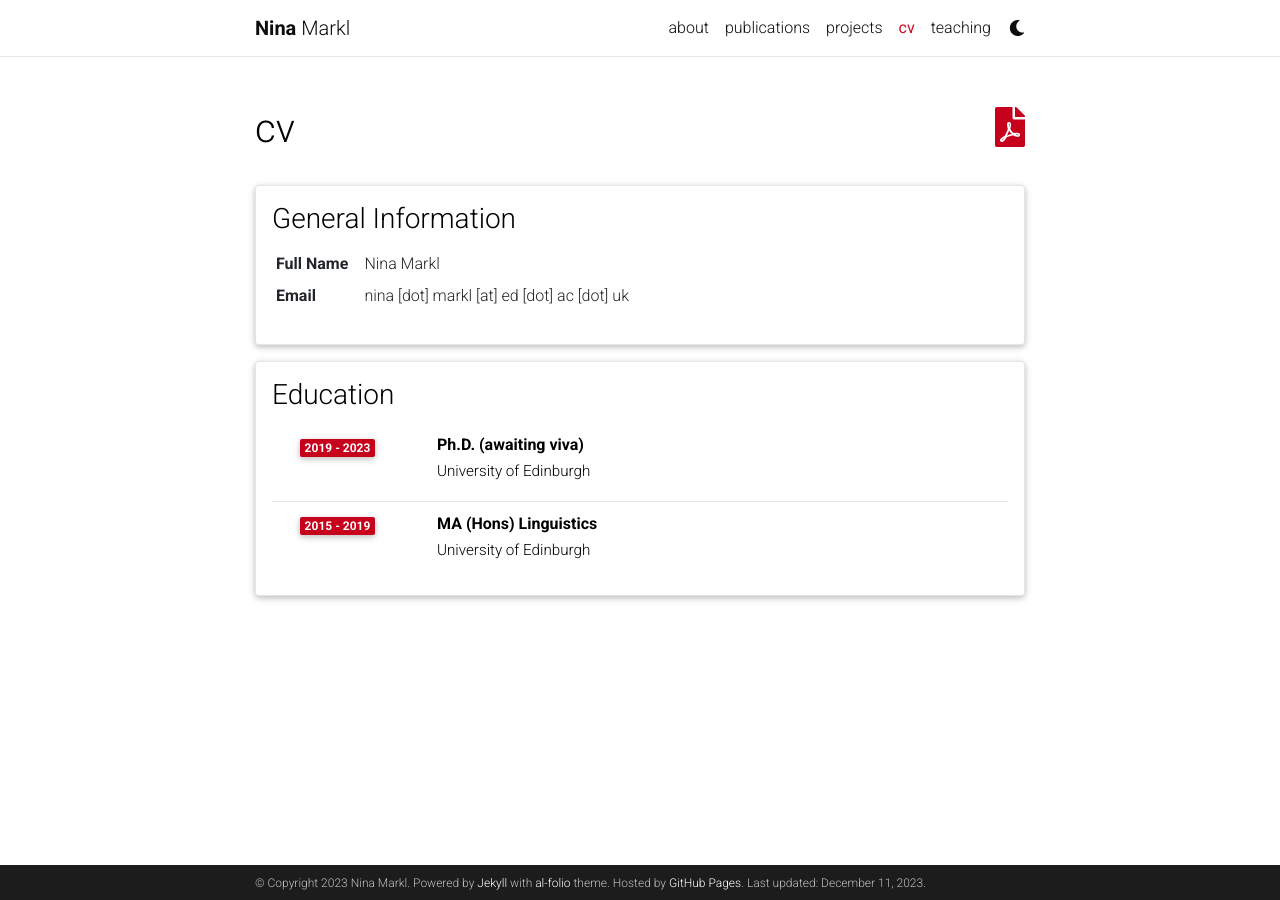
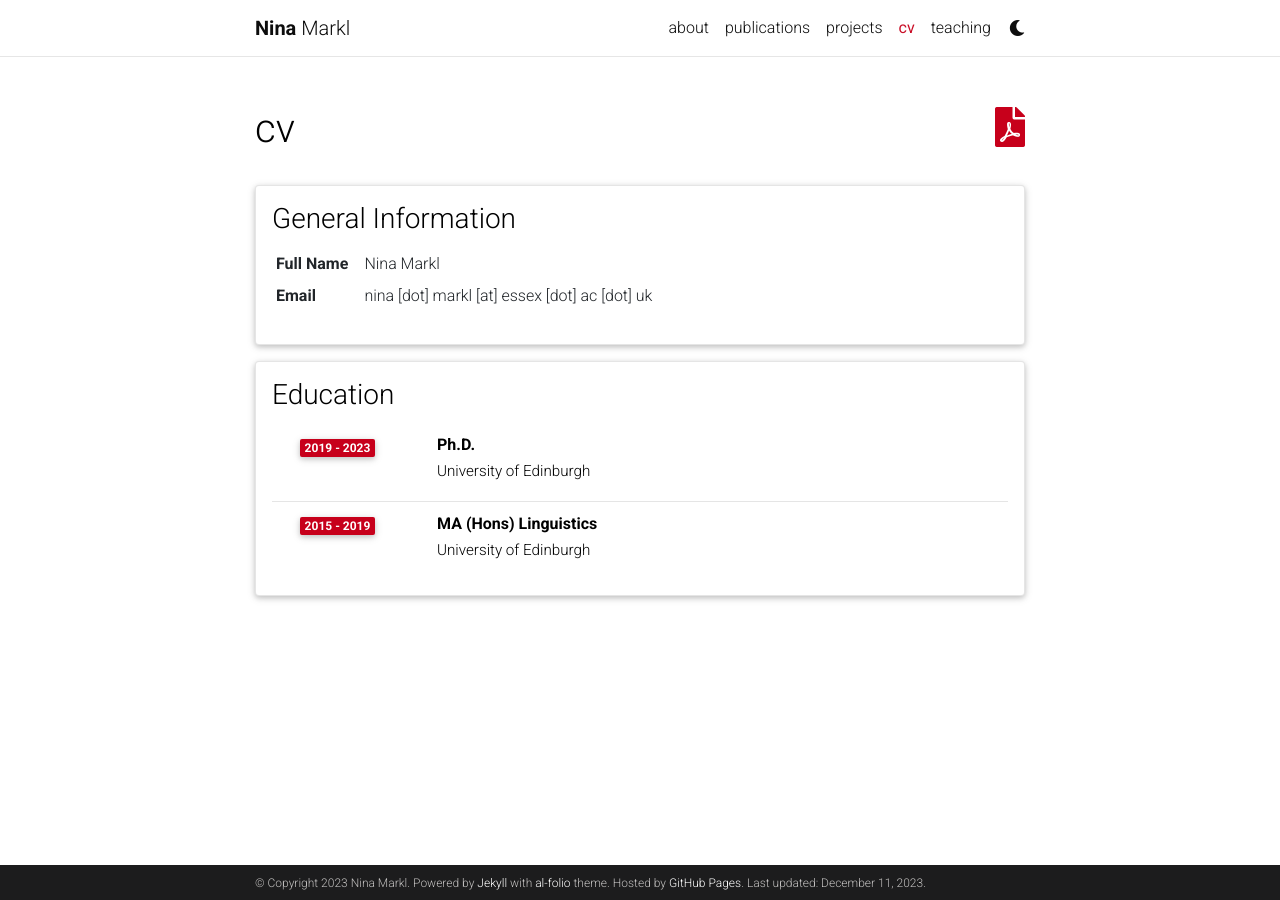
Before and after one commit to ninamarkl/ninamarkl.github.io, a Jekyll site: the page built from _pages/cv.md, in a window 1280 px wide. Built offline with Jekyll 4.4.1, drawn with Linux system fonts in a browser that asks for light colours; comment, search, counter and statistics services are not loaded; a style sheet for code colours, icons or effects is not loaded.

Commit message:
Update cv.yml

```diff
--- a/_data/cv.yml
+++ b/_data/cv.yml
@@ -6,14 +6,14 @@
     #- name: Date of Birth
     #  value: 14th March 1879
     - name: Email
-      value: nina [dot] markl [at] ed [dot] ac [dot] uk
+      value: nina [dot] markl [at] essex [dot] ac [dot] uk
     #- name: Languages
     #  value: English, German (and a wee bit of Spanish and French)
 
 - title: Education
   type: time_table
   contents:
-     - title: Ph.D. (awaiting viva)
+     - title: Ph.D.
        institution: University of Edinburgh
        year: 2019 - 2023
      - title: MA (Hons) Linguistics
```
